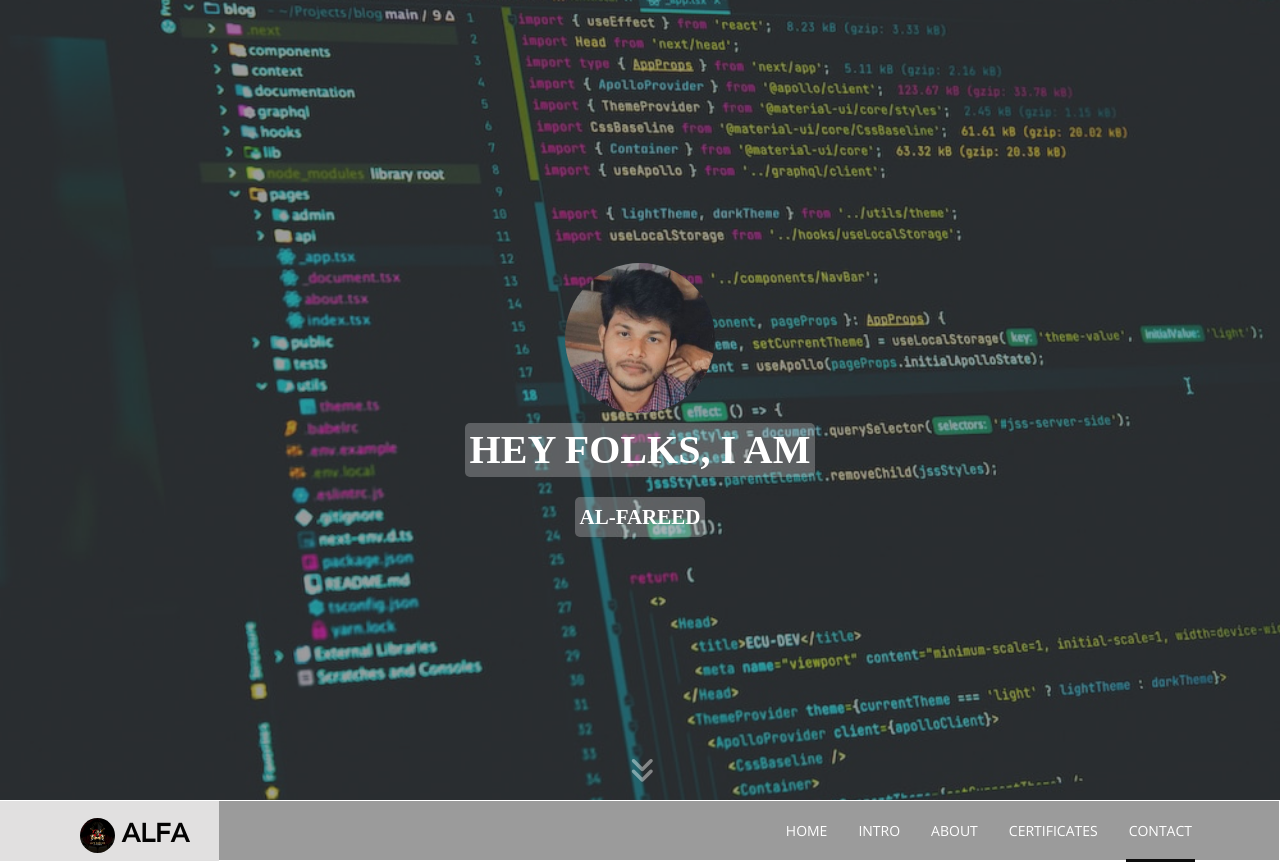
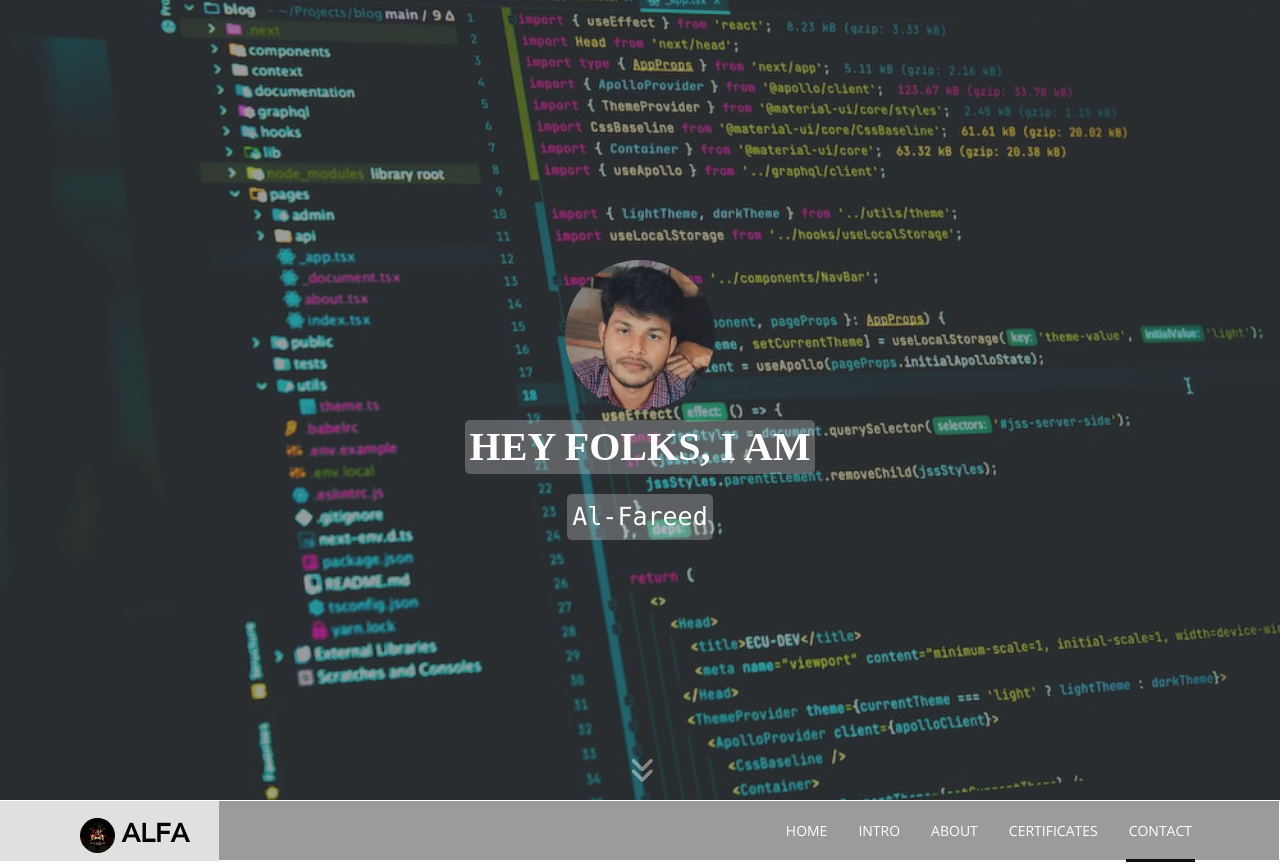
Before and after one commit to Al-Fareed/myProfile.github.io, a plain HTML site: page index.html in a window 1280 px wide. Shown: the top 865 px of the page. Drawn offline with nearby package versions, Linux system fonts and the light colour scheme.

Commit message:
changing font-family

```diff
--- a/assets/css/style.css
+++ b/assets/css/style.css
@@ -2413,15 +2413,15 @@ textarea.form-control {
 }
 #typing-text {
   background-color: rgba(226, 226, 226, 0.281);
-  font-family: Raleway;
+  font-family:Consolas;
   width: fit-content;
   border-radius: 5px;
-  font-size: 21px;
+  font-size: 25px;
   padding: 5px;
-  font-weight: bolder;
+  font-weight:200 ;
   margin-left: auto;
   margin-right: auto;
-  text-transform: uppercase;
+  /* text-transform: uppercase; */
 }
 .TnQ {
   text-transform: uppercase;
--- a/index.html
+++ b/index.html
@@ -749,7 +749,7 @@
     <!-- Custom JS -->
     <script src="assets/js/script.js"></script>
     <script>
-        var strings = ["Al-Fareed", "Web Developer"];
+        var strings = ["Al-Fareed", "Web Developer..."];
 var currentStringIndex = 0;
 var currentCharIndex = 0;
 var typingSpeed = 150; // Speed in milliseconds between each character
```
